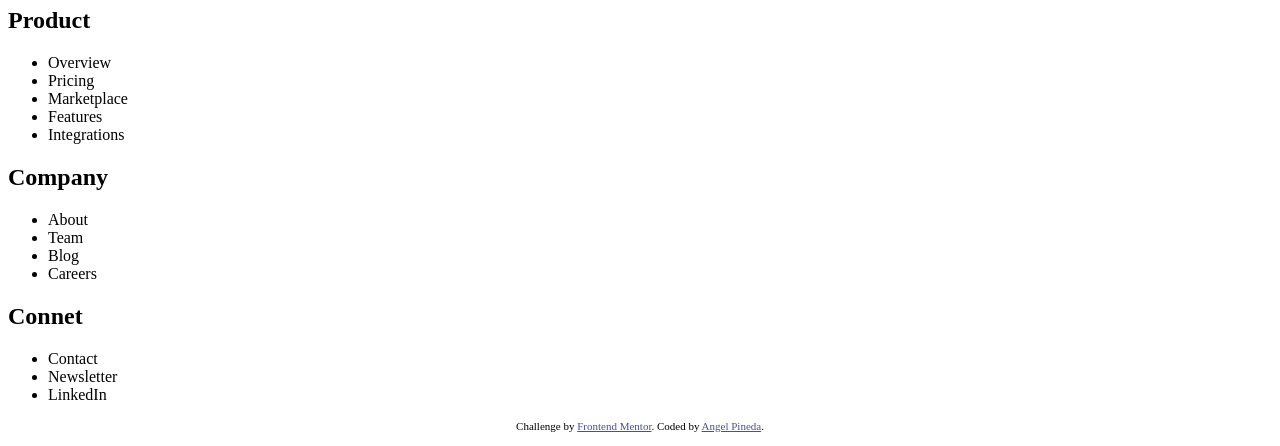
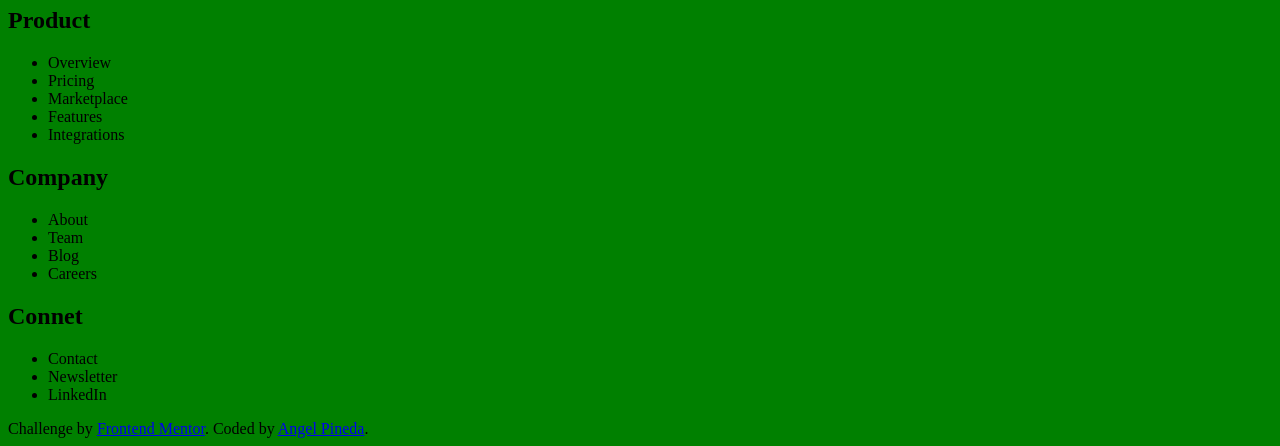
Before and after one commit to AOcelopilli/frontendMentor-blogrLandingPage, a website: page index.html in a window 1280 px wide. Shown: the part 1182-1628 px from the top of the page. Drawn offline with Linux system fonts and the light colour scheme.

Commit message:
sass configuration

```diff
--- a/index.html
+++ b/index.html
@@ -7,20 +7,9 @@
   <!-- displays site properly based on user's device -->
 
   <link rel="icon" type="image/png" sizes="32x32" href="./images/favicon-32x32.png">
+  <link rel="stylesheet" href="styles/styles.css">
 
   <title>Frontend Mentor | [Blogr]</title>
-
-  <!-- Feel free to remove these styles or customise in your own stylesheet 👍 -->
-  <style>
-    .attribution {
-      font-size: 11px;
-      text-align: center;
-    }
-
-    .attribution a {
-      color: hsl(228, 45%, 44%);
-    }
-  </style>
 </head>
 
 <body>
@@ -135,7 +124,9 @@
         breeze, but capable of producing even the most complicated sites.</p>
     </div>
   </section>
-
+  <!--
+    FOOTER
+   -->
   <footer>
     <div class="logo">
       <img src="images/logo.svg" alt="logo brand">
--- /dev/null
+++ b/styles/sass/styles.scss
@@ -0,0 +1,4 @@
+@import 'variables';
+body{
+  background-color: green;
+}
```
Also changed, not shown: package.json (added, +19 -0 lines), styles/sass/_variables.scss (added), styles/styles.css (added), 1 other file.
